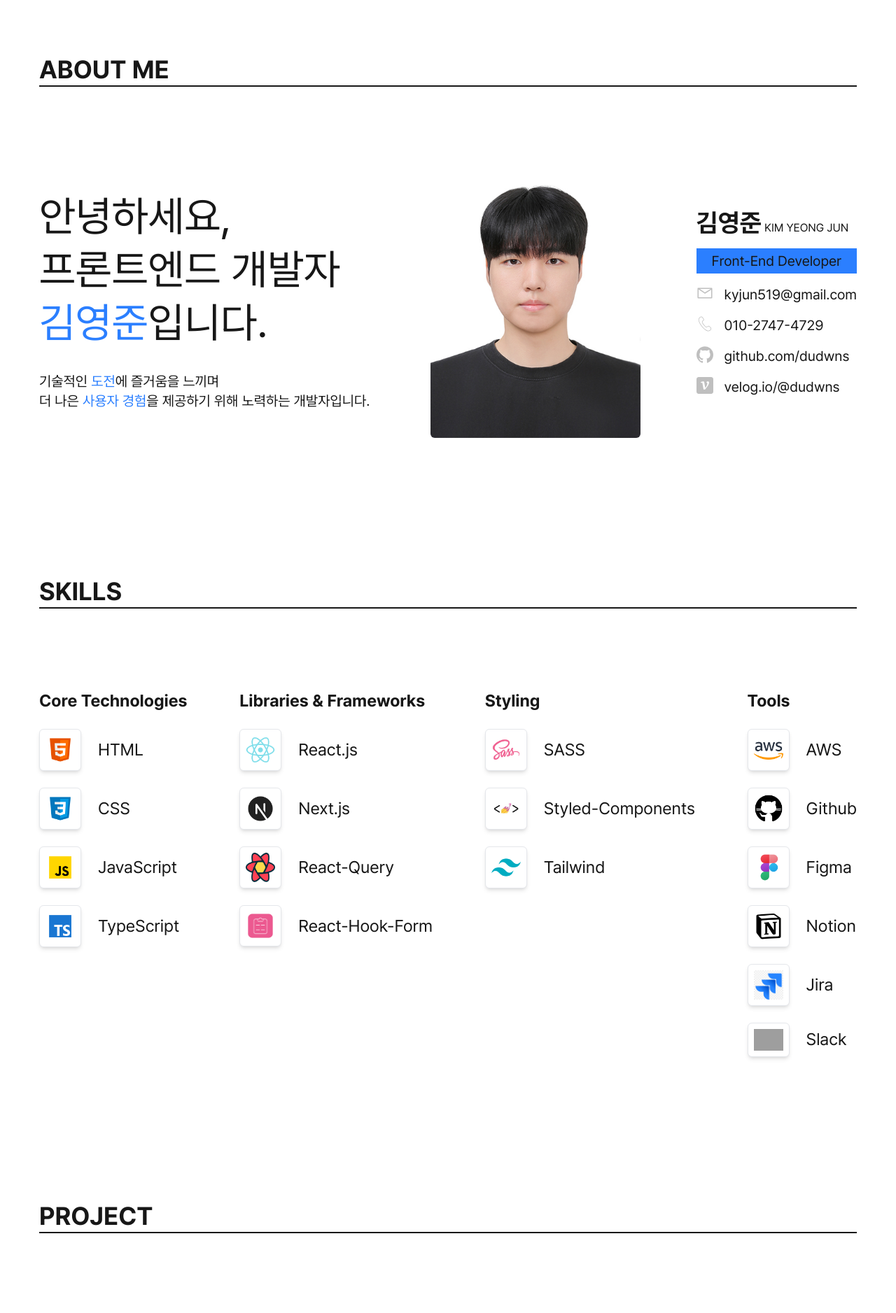
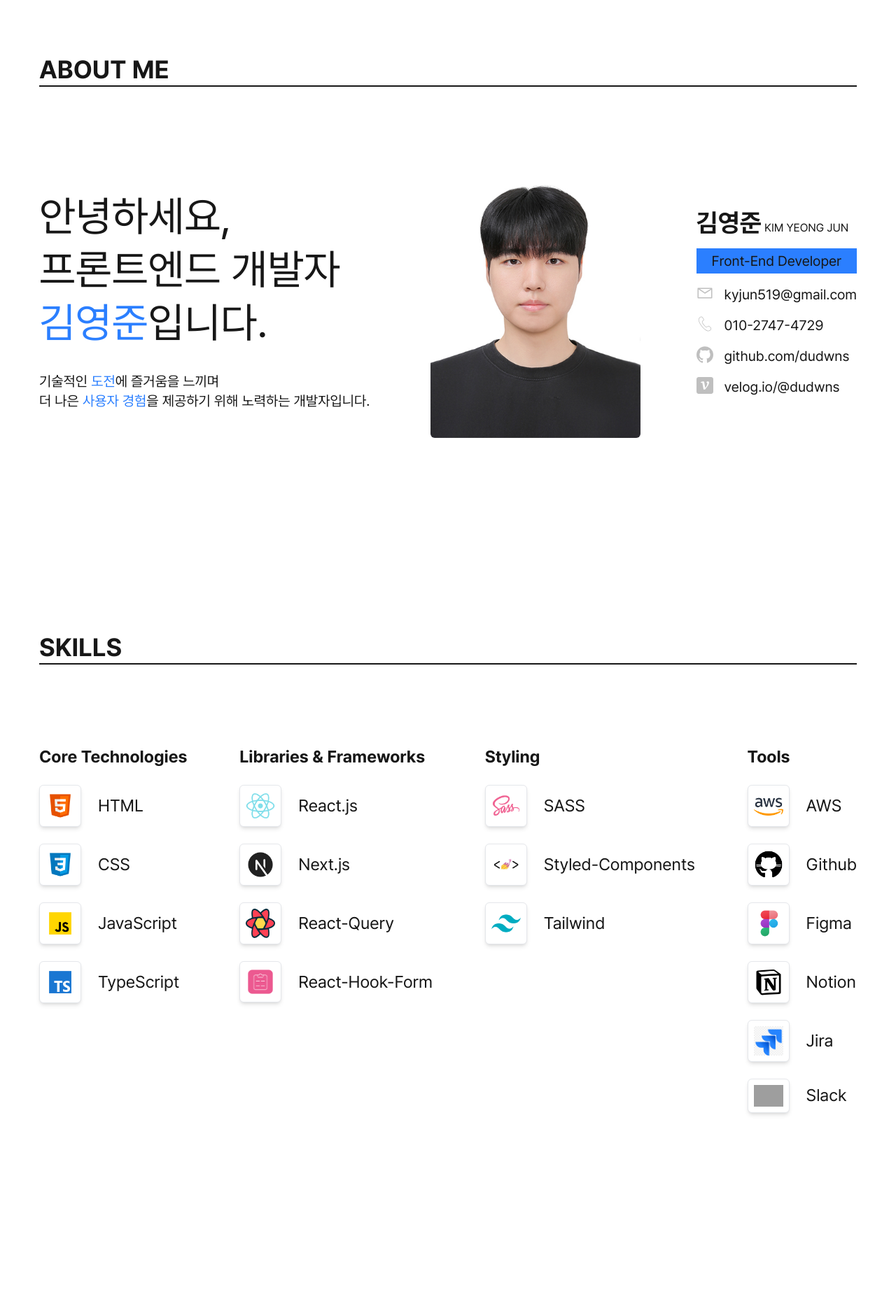
Before and after one commit to dudwns/portfolio, a Next.js app: page / in a window 1280 px wide. Shown: the part 720-2597 px from the top of the page at 70% size. Built offline with nearby package versions, Linux system fonts and the light colour scheme; grey boxes are pictures that could not be loaded.

Commit message:
style: 패딩 값 수정

```diff
--- a/src/components/section/Profile.tsx
+++ b/src/components/section/Profile.tsx
@@ -23,7 +23,7 @@ export default function Profile() {
     >
       <SectionTitle title="ABOUT ME" />
       <div
-        className="flex flex-col gap-20 pt-30 pb-50 justify-between items-center xl:flex-row xl:gap-0"
+        className="flex flex-col gap-20 pt-30 pb-70 justify-between items-center xl:flex-row xl:gap-0"
         ref={ref}
       >
         <div className="flex flex-col">
--- a/src/components/section/Project.tsx
+++ b/src/components/section/Project.tsx
@@ -23,7 +23,7 @@ export default function Project() {
     >
       <SectionTitle title="PROJECT" />
       <div
-        className="grid grid-cols-[repeat(auto-fit,minmax(300px,1fr))] gap-4 pt-30 pb-50"
+        className="grid grid-cols-[repeat(auto-fit,minmax(300px,1fr))] gap-4 pt-30 pb-70"
         ref={ref}
       >
         {PROJECT_LIST.map((item) => (
--- a/src/components/section/Skills.tsx
+++ b/src/components/section/Skills.tsx
@@ -23,7 +23,7 @@ export default function Skills() {
     >
       <SectionTitle title="SKILLS" />
       <div
-        className="flex justify-between flex-col gap-10 items-center pt-30 pb-50 xl:flex-row xl:items-start xl:gap-0 "
+        className="flex justify-between flex-col gap-10 items-center pt-30 pb-70 xl:flex-row xl:items-start xl:gap-0 "
         ref={ref}
       >
         <SkillList title="Core Technologies" skill_list={SKILLS.CORE_TECHNOLOGIES} />
```
